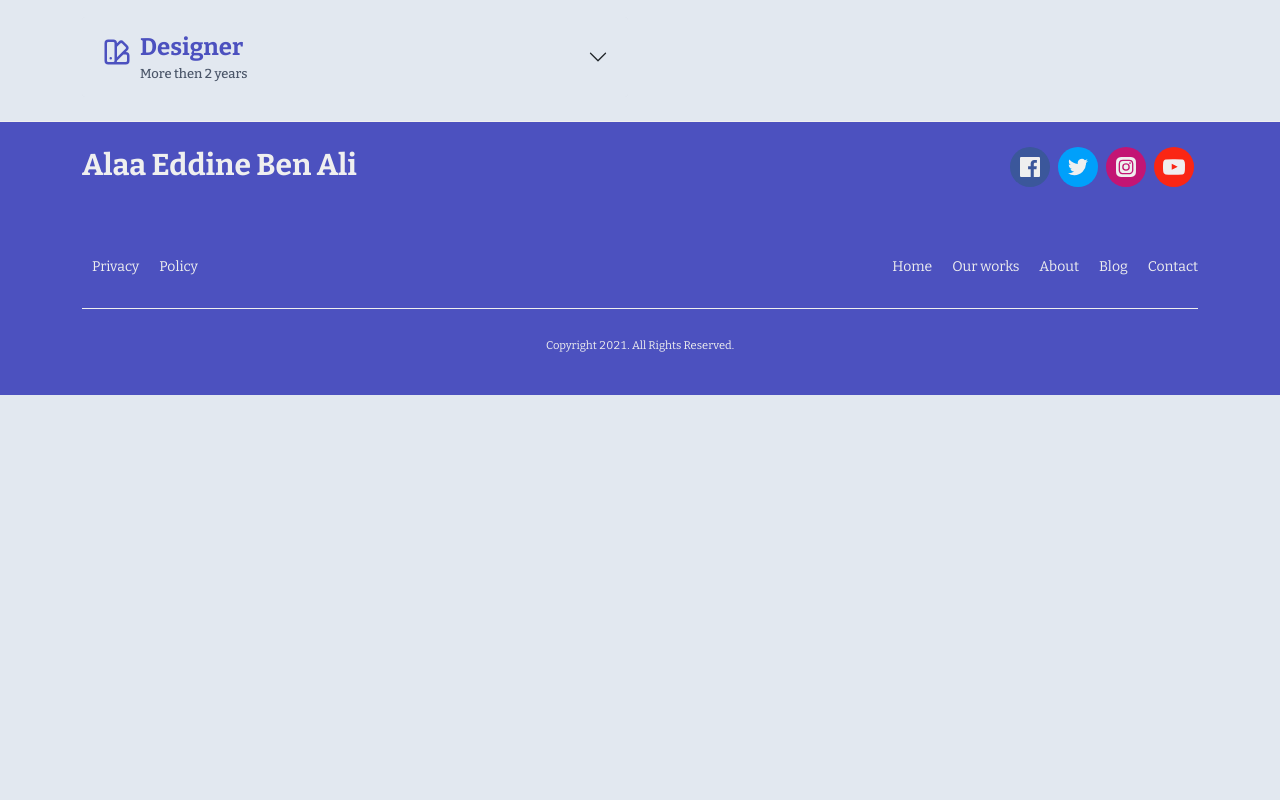
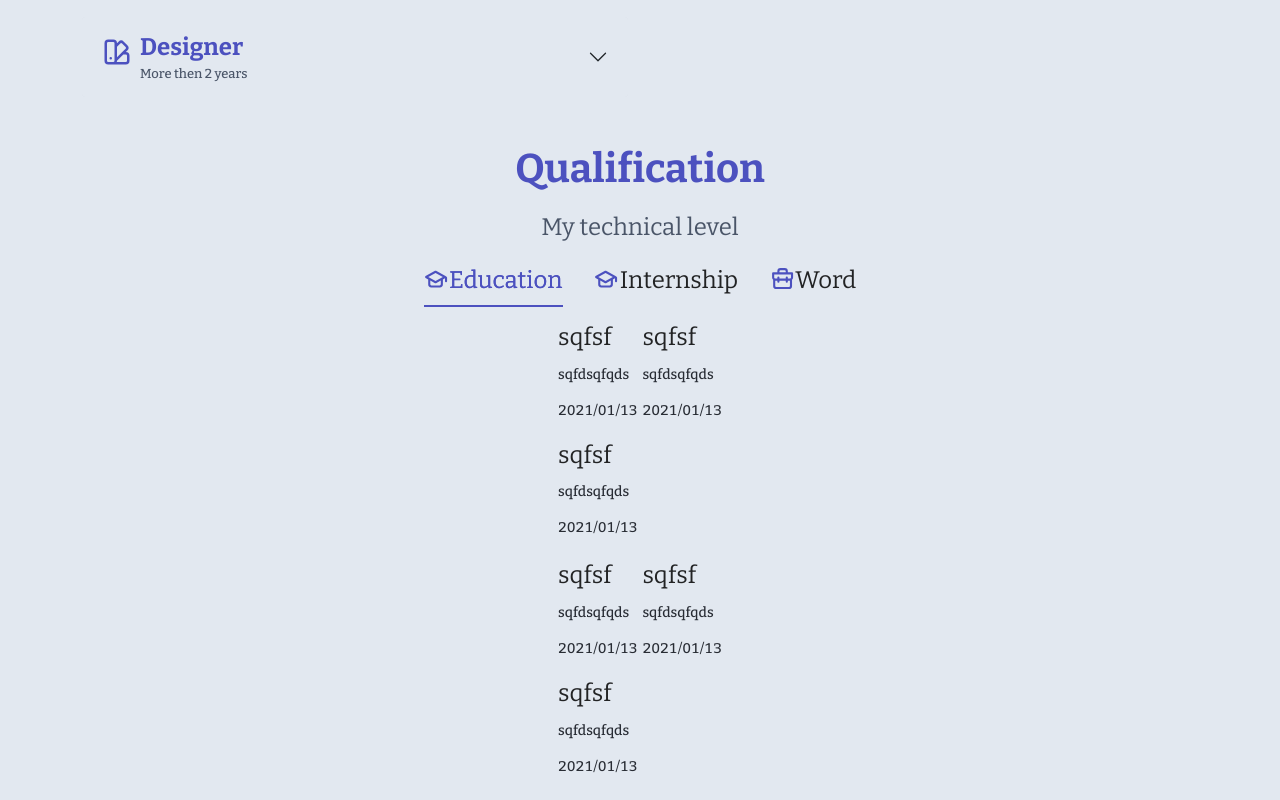
Before and after one commit to alaabenalidev/alaa-portfolio2021, a React (Create React App) app: page / in a window 1280 px wide. Shown: the part 1360-2160 px from the top of the page. Before the commit the page ends 1755 px from the top, so only its background shows below. Built offline with nearby package versions, Linux system fonts and the light colour scheme.

Commit message:
Changing Footer.jsx stucture ( all footer )

```diff
--- a/src/App.css
+++ b/src/App.css
@@ -112,43 +112,26 @@ p {
 
 
 /* custom footer */
-a {
-    -webkit-transition: .3s all ease;
-    -o-transition: .3s all ease;
-    transition: .3s all ease;
+
+.footer-16371 {
+    padding: 3rem 0 1rem 0;
+    background-color: #cbd5e0;
+    /*background-color: var(--primary-color);*/
 }
 
-a:hover {
-    text-decoration: none !important;
-    color: black !important;
+.footer-16371 .footer-site-logo a {
+    text-align: center !important;
+    /*color: #efefef;*/
+    color: var(--primary-color) !important;
+    font-size: 2rem !important;
+    font-weight: 900 !important;
 }
 
-.content {
-    height: 70vh;
-}
-
-.footer-59391 {
-    border-top: 1px solid #efefef;
-    background-color: var(--primary-color);
-    font-family: "Poppins", sans-serif;
-    padding: 25px 0;
-}
-
-.footer-59391 .site-logo {
-    color: #efefef;
-}
-
-.footer-59391 .site-logo a {
-    font-size: 30px;
-    color: #efefef;
-    font-weight: 900;
-}
-
-.footer-59391 .social-icons li {
+.footer-16371 .social-icons li {
     display: inline-block !important;
 }
 
-.footer-59391 .social-icons li a {
+.footer-16371 .social-icons li a {
     display: inline-block !important;
     position: relative !important;
     width: 40px !important;
@@ -156,77 +139,86 @@ a:hover {
     border-radius: 50% !important;
 }
 
-.footer-59391 .social-icons li a.dr {
-    background: #ff2e6e;
+.footer-16371 .social h3 {
+    font-weight: bold !important;
+    font-size: 18px;
+    color: #282c34;
+    margin-bottom: 8px;
 }
 
-.footer-59391 .social-icons li a.be {
-    background: #394cff;
+.footer-16371 .social ul li {
+    display: inline-block;
 }
 
-.footer-59391 .social-icons li a.tw {
-    background: #00a0fb;
+.footer-16371 .social .list-unstyled .tw a {
+    color: #00a0fb;
 }
 
-.footer-59391 .social-icons li a.in {
-    background: #c31574;
+.footer-16371 .social .list-unstyled li a .span-logo {
+    width: 20px!important;
+    height: 24px!important;
 }
 
-.footer-59391 .social-icons li a.fb {
-    background: #3b579b;
+.footer-16371 .social .list-unstyled .in a:hover {
+    color: #c31574!important;
 }
 
-.footer-59391 .social-icons li a.yt {
-    background: #fa2614;
+.footer-16371 .social .list-unstyled .fb a:hover {
+    color: #3b579b!important;
 }
 
-.footer-59391 .social-icons li a .span-logo {
-    position: absolute;
-    top: 50% !important;
-    left: 50% !important;
-    -webkit-transform: translate(-50%, -50%) !important;
-    -ms-transform: translate(-50%, -50%) !important;
-    transform: translate(-50%, -50%) !important;
-    color: #efefef !important;
+.footer-16371 .social .list-unstyled .yt a:hover {
+    color: #fa2614!important;
 }
 
-.footer-59391 .social-icons li a .span-logo:hover {
+.footer-16371 .social .list-unstyled .li a:hover {
+    color: #007BB6!important;
+}
+
+.footer-16371 .social li a {
     color: var(--primary-color) !important;
 }
 
-.footer-59391 .nav-links li {
+.footer-16371 .nav-links li {
     display: inline-block !important;
 }
 
-.footer-59391 .nav-links li a {
+.footer-16371 .nav-links li a {
     font-size: 14px;
-    color: #efefef;
+    color: #282c34;
     padding: 10px;
 }
 
-@media (max-width: 1199.98px) {
-    .footer-59391 .nav-links.nav-left li:first-child a {
-        padding-left: 0 !important;
-    }
+.footer-16371 .nav-links li a:hover {
+    color: var(--primary-color);
 }
 
-.footer-59391 .nav-links.nav-right li:last-child a {
+.footer-16371 .nav-links.nav-right li:last-child a {
     padding-right: 0 !important;
 }
 
-@media (max-width: 1199.98px) {
-    .footer-59391 .nav-links.nav-right li:first-child a {
-        padding-left: 0 !important;
-    }
+/* Custom antd tabs*/
+.ant-tabs-tab-active div span h4 {
+    color: var(--primary-color);
 }
 
-.footer-59391 .copyright {
-    border-top: 1px solid #efefef;
-    padding-top: 25px;
-    text-align: center;
-    color: white;
+.ant-tabs-ink-bar {
+    background-color: var(--primary-color) !important;
 }
 
-.footer-59391 .copyright p small {
-    color: #efefef;
+.ant-tabs-top > .ant-tabs-nav::before {
+    border: none !important;
 }
+
+/* Custom Qualifications */
+.qualification__tabs {
+    display: flex !important;
+    justify-content: space-evenly;
+}
+
+.qualification__data {
+    display: grid;
+    grid-gap: 0.3rem;
+    grid-template-columns: repeat(2, 1fr) !important;
+    grid-template-rows: repeat(2, 1fr) !important;
+}
--- a/src/App.js
+++ b/src/App.js
@@ -11,6 +11,7 @@ import AboutMe from "./blocks/AboutMe";
 import Skills from "./blocks/Skills";
 import Footer from "./blocks/Footer";
 import Portfolio from "./blocks/Portfolio";
+import Qualification from "./blocks/Qualification";
 
 // "start": "react-scripts start",
 //     "build": "react-scripts build",
@@ -23,6 +24,7 @@ function App() {
           <Welcoming/>
           <AboutMe/>
           <Skills/>
+          <Qualification/>
           {/*<Portfolio/>*/}
           <Footer/>
           {/*<header className="App-header">*/}
--- a/src/blocks/Footer.jsx
+++ b/src/blocks/Footer.jsx
@@ -1,47 +1,38 @@
-import {UilFacebook, UilInstagramAlt, UilTwitter, UilYoutube} from "@iconscout/react-unicons";
+import {
+    UilFacebook,
+    UilInstagramAlt,
+    UilLinkedin,
+    UilYoutube
+} from "@iconscout/react-unicons";
 
 const Footer = () => {
     return (
-        <footer className="footer-59391">
+        <footer className="footer-16371">
             <div className="container">
-                <div className="row mb-5">
-                    <div className="col-md-4 mb-2">
-                        <div className="site-logo">
-                            <a href="#" className={"h1 fw-bold"}>Alaa Eddine Ben Ali</a>
+                <div className="row justify-content-center">
+                    <div className="col-md-9 text-center">
+                        <div className="footer-site-logo mb-4">
+                            <a href="#">Alaa Eddine Ben Ali</a>
                         </div>
-                    </div>
-                    <div className="col-md-8 text-md-right d-flex justify-content-end">
-                        <ul className="list-unstyled social-icons">
-                            <li className={"mx-1"}><a href="#" className="fb"><UilFacebook className={"d-flex span-logo"}/></a></li>
-                            <li className={"mx-1"}><a href="#" className="tw"><UilTwitter className={"d-flex span-logo"}/></a></li>
-                            <li className={"mx-1"}><a href="#" className="in"><UilInstagramAlt className={"d-flex span-logo"}/></a></li>
-                            <li className={"mx-1"}><a href="#" className="yt"><UilYoutube className={"d-flex span-logo"}/></a></li>
-                            {/*<li className={"mx-1"}><a href="#" className="dr"><span className="icon-dribbble"></span></a></li>
-                            <li className={"mx-1"}><a href="#" className="yt"><span className="icon-play"></span></a></li>*/}
-                        </ul>
-                    </div>
-                </div>
-                <div className="row mb-3">
-                    <div className="col-md-6 ">
-                        <ul className="nav-links list-unstyled nav-left">
-                            <li><a href="#">Privacy</a></li>
-                            <li><a href="#">Policy</a></li>
-                        </ul>
-                    </div>
-                    <div className="col-md-6 text-md-right d-flex justify-content-end">
-                        <ul className="nav-links list-unstyled nav-right">
+                        <ul className="list-unstyled nav-links mb-5">
                             <li><a href="#">Home</a></li>
-                            <li><a href="#">Our works</a></li>
                             <li><a href="#">About</a></li>
-                            <li><a href="#">Blog</a></li>
+                            <li><a href="#">Skills</a></li>
+                            <li><a href="#">Services</a></li>
+                            <li><a href="#">Portfolio</a></li>
                             <li><a href="#">Contact</a></li>
                         </ul>
-                    </div>
-                </div>
-                <div className="row">
-                    <div className="col ">
+                        <div className="social mb-4">
+                            <h3>Stay in touch</h3>
+                            <ul className="list-unstyled">
+                                <li className="in"><a href="#"><UilInstagramAlt className={"mx-2 span-logo"}/></a></li>
+                                <li className="fb"><a href="#"><UilFacebook className={"mx-2 span-logo"}/></a></li>
+                                <li className="li"><a href="#"><UilLinkedin className={"mx-2 span-logo"}/></a></li>
+                                <li className="yt"><a href="#"><UilYoutube className={"mx-2 span-logo"}/></a></li>
+                            </ul>
+                        </div>
                         <div className="copyright">
-                            <p><small>Copyright 2021. All Rights Reserved.</small></p>
+                            <p className="mb-0"><small>© Colorlib. All Rights Reserved.</small></p>
                         </div>
                     </div>
                 </div>
--- a/src/blocks/Qualification.jsx
+++ b/src/blocks/Qualification.jsx
@@ -0,0 +1,85 @@
+import {Tabs} from 'antd';
+import {UilBriefcase, UilGraduationCap} from "@iconscout/react-unicons";
+
+const {TabPane} = Tabs;
+const state = {size: 'large'};
+
+const Demo = () => (
+    <Tabs defaultActiveKey="Education" centered>
+        <TabPane tab={
+            <span className={"d-flex"}>
+              <UilGraduationCap className={"text-primary-color"} style={{"height": "100%", "width": "1.8em"}}/>
+              <h4 className={"m-0 d-flex align-items-center"}>Education</h4>
+            </span>
+        } size={state.size} key="Education">
+            <div className={"qualification__tabs mb-2"}>
+                <div className={"qualification__data"}>
+                    <div>
+                        <h4>sqfsf</h4>
+                        <p>sqfdsqfqds</p>
+                        <p>2021/01/13</p>
+                    </div>
+                    <div>
+                        <h4>sqfsf</h4>
+                        <p>sqfdsqfqds</p>
+                        <p>2021/01/13</p>
+                    </div>
+                    <div>
+                        <h4>sqfsf</h4>
+                        <p>sqfdsqfqds</p>
+                        <p>2021/01/13</p>
+                    </div>
+                </div>
+            </div>
+        </TabPane>
+        <TabPane tab={
+            <span className={"d-flex"}>
+              <UilGraduationCap className={"text-primary-color"} style={{"height": "100%", "width": "1.8em"}}/>
+              <h4 className={"m-0 d-flex align-items-center"}>Internship</h4>
+            </span>
+        } key="Internship">
+            Content of Tab Pane 2
+        </TabPane>
+        <TabPane tab={
+            <span className={"d-flex"}>
+              <UilBriefcase className={"text-primary-color"} style={{"height": "100%", "width": "1.8em"}}/>
+              <h4 className={"m-0 d-flex align-items-center"}>Word</h4>
+            </span>
+        } key="Work">
+            Content of Tab Pane 2
+        </TabPane>
+    </Tabs>
+);
+
+const Qualification = () => {
+    return (
+        <section className="w-100 h-full my-auto py-4 bg-gray-300 container">
+            <h1 className="d-flex text-primary-color fw-bold justify-content-center">Qualification</h1>
+            <h4 className="text-secondary d-flex justify-content-center">My technical level</h4>
+            <div className={"container"}>
+                <Demo/>
+            </div>
+            <div className={"qualification__tabs mb-2"}>
+                <div className={"qualification__data"}>
+                    <div>
+                        <h4>sqfsf</h4>
+                        <p>sqfdsqfqds</p>
+                        <p>2021/01/13</p>
+                    </div>
+                    <div>
+                        <h4>sqfsf</h4>
+                        <p>sqfdsqfqds</p>
+                        <p>2021/01/13</p>
+                    </div>
+                    <div>
+                        <h4>sqfsf</h4>
+                        <p>sqfdsqfqds</p>
+                        <p>2021/01/13</p>
+                    </div>
+                </div>
+            </div>
+        </section>
+    )
+}
+
+export default Qualification;
```
